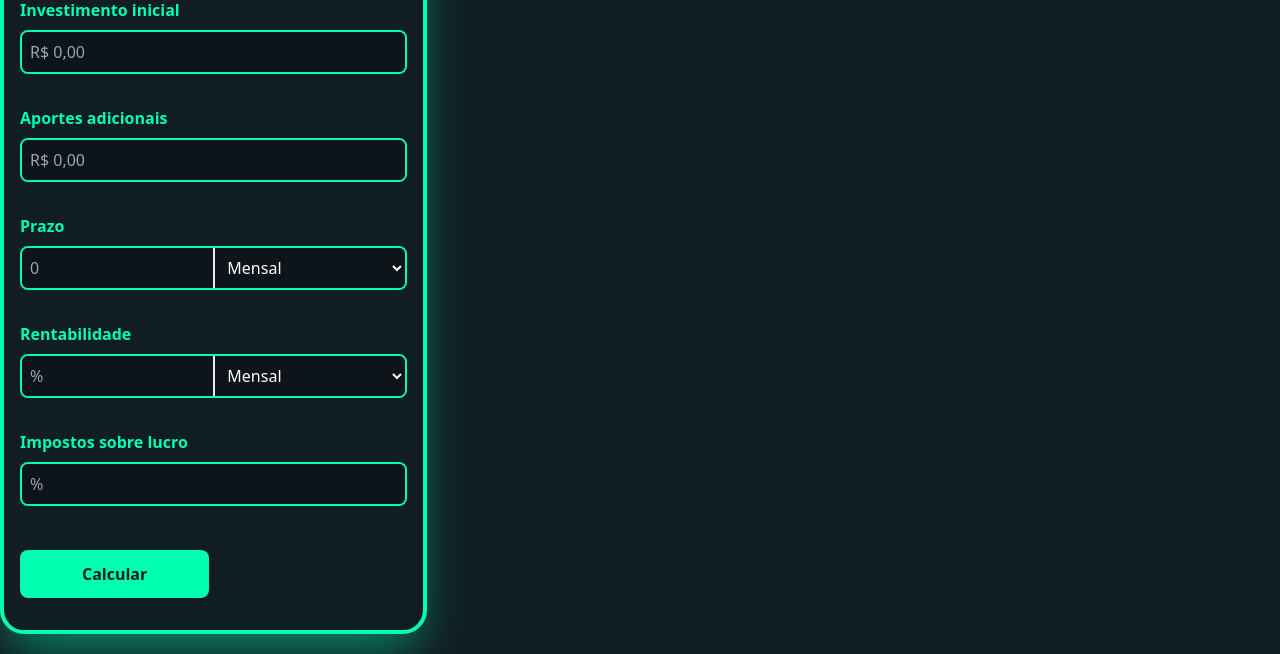
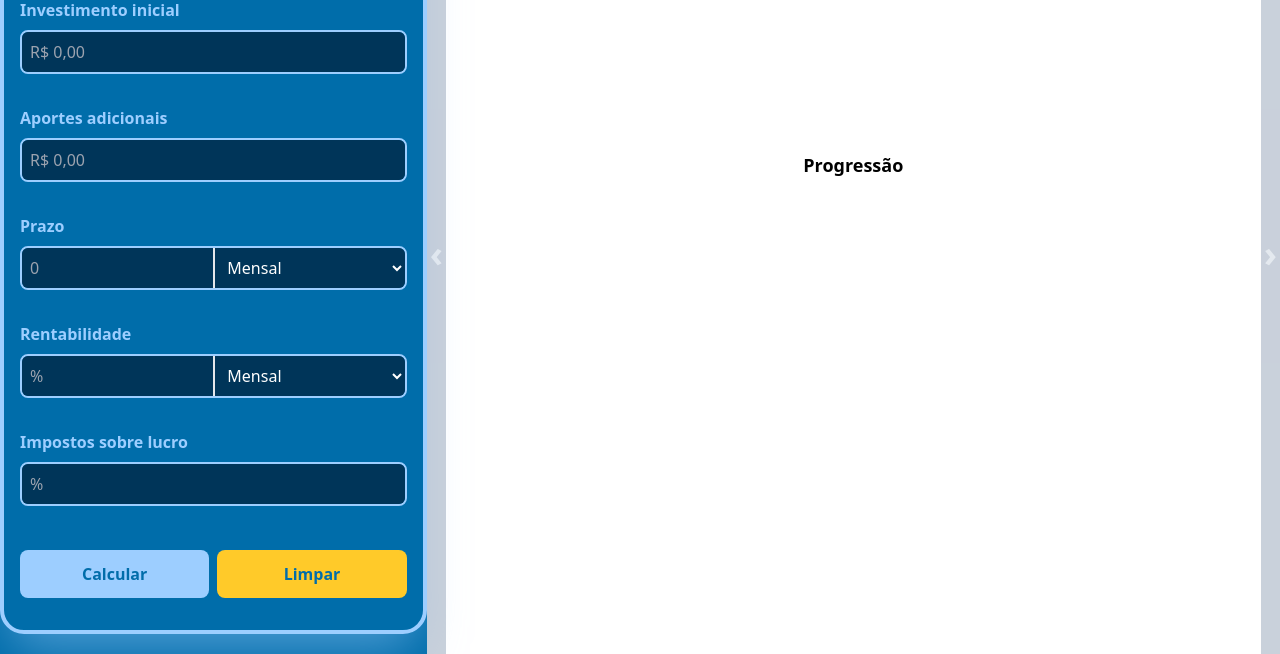
Before and after one commit to willianOliveira-dev/investment-calculator, a website built with Vite: page index.html in a window 1280 px wide. Shown: the part 146-800 px from the top of the page. Built offline with nearby package versions, Linux system fonts and the light colour scheme.

Commit message:
feat(carousel): Cria a estrutura do carrossel e implementa a lógica aos botões.

```diff
--- a/index.html
+++ b/index.html
@@ -7,12 +7,12 @@
     <link rel="stylesheet" href="style.css" />
     <title>Calculadora de Investimento</title>
   </head>
-  <body class="grid grid-cols-3 grid-rows-2 h-[100dvh] bg-rich-bg">
-    <aside class="flex items-center justify-center row-span-2">
+  <body class="grid grid-cols-3 grid-rows-2 h-[100dvh]">
+    <aside class="flex items-center justify-center row-span-2 bg-rich-bg">
       <div
-        class="flex flex-col gap-4 items-center border-4 border-solid rounded-3xl border-rich-neon px-4 py-8 shadow-2xl shadow-rich-neon/50 w-full max-w-lg"
+        class="flex flex-col gap-4 items-center border-4 border-solid rounded-3xl border-rich-highlight px-4 py-8 shadow-2xl shadow-rich-highlight/50 w-full max-w-lg"
       >
-        <h1 class="text-3xl text-rich-neon text-shadow-lg/30 font-bold">
+        <h1 class="text-3xl text-rich-highlight text-shadow-lg/30 font-bold">
           Calculadora de Investimento
         </h1>
         <form
@@ -22,12 +22,12 @@
           <!-- Investimento inicial -->
           <div class="flex flex-col gap-2 min-h-[6.5rem]">
             <label
-              class="text-rich-neon text-base font-bold"
+              class="text-rich-highlight text-base font-bold"
               for="starting-amount"
               >Investimento inicial</label
             >
             <div
-              class="border-2 border-solid border-rich-neon rounded-lg overflow-hidden"
+              class="border-2 border-solid border-rich-highlight rounded-lg overflow-hidden"
             >
               <input
                 class="bg-rich-input p-2 text-rich-text w-full"
@@ -42,12 +42,12 @@
           <!--Aportes adicionais  -->
           <div class="flex flex-col gap-2 min-h-[6.5rem]">
             <label
-              class="text-rich-neon text-base font-bold"
+              class="text-rich-highlight text-base font-bold"
               for="additional-contribution"
               >Aportes adicionais</label
             >
             <div
-              class="border-2 border-solid border-rich-neon rounded-lg overflow-hidden"
+              class="border-2 border-solid border-rich-highlight rounded-lg overflow-hidden"
             >
               <input
                 class="bg-rich-input p-2 text-rich-text w-full"
@@ -60,11 +60,13 @@
           </div>
           <!-- Prazo -->
           <div class="flex flex-col gap-2 min-h-[6.5rem]">
-            <label class="text-rich-neon text-base font-bold" for="time-amount"
+            <label
+              class="text-rich-highlight text-base font-bold"
+              for="time-amount"
               >Prazo</label
             >
             <div
-              class="flex border-2 border-solid border-rich-neon rounded-lg overflow-hidden"
+              class="flex border-2 border-solid border-rich-highlight rounded-lg overflow-hidden"
             >
               <input
                 class="bg-rich-input p-2 text-rich-text w-1/2"
@@ -85,11 +87,13 @@
           </div>
           <!-- Rentabilidade -->
           <div class="flex flex-col gap-2 min-h-[6.5rem]">
-            <label class="text-rich-neon text-base font-bold" for="return-rate"
+            <label
+              class="text-rich-highlight text-base font-bold"
+              for="return-rate"
               >Rentabilidade</label
             >
             <div
-              class="flex border-2 border-solid border-rich-neon rounded-lg overflow-hidden"
+              class="flex border-2 border-solid border-rich-highlight rounded-lg overflow-hidden"
             >
               <input
                 class="bg-rich-input p-2 text-rich-text w-1/2"
@@ -110,11 +114,13 @@
           </div>
           <!-- Imposto sobre lucro -->
           <div class="flex flex-col gap-2 min-h-[6.5rem]">
-            <label class="text-rich-neon text-base font-bold" for="tax-rate"
+            <label
+              class="text-rich-highlight text-base font-bold"
+              for="tax-rate"
               >Impostos sobre lucro</label
             >
             <div
-              class="border-2 border-solid border-rich-neon rounded-lg overflow-hidden"
+              class="border-2 border-solid border-rich-highlight rounded-lg overflow-hidden"
             >
               <input
                 class="bg-rich-input p-2 text-rich-text w-full"
@@ -129,7 +135,7 @@
         </form>
         <div class="flex justify-center gap-2 w-full max-w-md">
           <button
-            class="text-base w-1/2 px-5 py-3 bg-rich-neon rounded-lg font-bold text-rich-bg transition-opacity duration-300 ease-in hover:opacity-75"
+            class="text-base w-1/2 px-5 py-3 bg-rich-highlight rounded-lg font-bold text-rich-bg transition-opacity duration-300 ease-in hover:opacity-75"
             id="calculate-results"
             form="investment-form"
           >
@@ -145,8 +151,27 @@
         </div>
       </div>
     </aside>
-    <main class="row-span-2 col-span-2">
-      <!-- <section id="charts-container" class="h-full px-4 py-8">
+    <main class="row-span-2 col-span-2 overflow-hidden relative">
+      <button
+        id="button-previous"
+        class="absolute w-[1.5vw] text-4xl font-bold cursor-pointer text-slate-300 bg-slate-400 top-0 bottom-0 left-0 opacity-50 hover:opacity-100 z-10"
+      >
+        &#8249;
+      </button>
+      <button
+        id="button-next"
+        class="absolute w-[1.5vw] text-4xl font-bold cursor-pointer text-slate-300 bg-slate-400 top-0 bottom-0 right-0 opacity-50 hover:opacity-100 z-10"
+      >
+        &#8250;
+      </button>
+      <div
+        id="carousel-container"
+        class="flex w-full h-full transition-transform ease-in duration-500"
+      >
+        <section
+          id="charts-container"
+          class="h-full px-4 py-8 basis-full shrink-0"
+        >
           <div class="h-[36%] flex flex-col items-center pb-10">
             <p class="font-bold text-lg">Resultado Final</p>
             <canvas id="final-money-distribution"></canvas>
@@ -155,14 +180,18 @@
             <p class="font-bold text-lg">Progressão</p>
             <canvas id="progression"></canvas>
           </div>
-      </section> -->
-      <section id="table-container" class="h-full overflow-y-auto">
-        <p class="font-bold text-lg text-center text-rich-neon">Resultados Mensais</p>
+        </section>
+        <section
+          id="table-container"
+          class="h-full overflow-y-auto basis-full shrink-0"
+        >
+          <p class="font-bold text-lg text-center">Resultados Mensais</p>
           <table
             id="results-table"
             class="w-full max-h-full border border-separate"
           ></table>
         </section>
+      </div>
     </main>
     <script type="module" src="./main.js" defer></script>
   </body>
--- a/main.js
+++ b/main.js
@@ -6,38 +6,69 @@ const finalMoneyChart = document.getElementById("final-money-distribution");
 const progressionChart = document.getElementById("progression");
 const form = document.getElementById("investment-form");
 const buttonClearElement = document.getElementById("btn-clear-form");
+
 let dougnhutChartReference = {};
 let progressionChartReference = {};
+
+let currentIndex = 0;
+const carouselContainer = document.getElementById("carousel-container");
+const buttonElementPrevious = document.getElementById("button-previous");
+const buttonElementNext = document.getElementById("button-next");
+
+function updateCarousel() {
+  carouselContainer.style.transform = `translate(-${currentIndex * 100}%)`;
+}
+
+function buttonNext() {
+  if (currentIndex < carouselContainer.children.length - 1) {
+    currentIndex++;
+    updateCarousel();
+  }
+}
+
+function buttonPrevious() {
+  if (currentIndex > 0) {
+    currentIndex--;
+    updateCarousel();
+  }
+}
+
+buttonElementNext.addEventListener("click", buttonNext);
+buttonElementPrevious.addEventListener("click", buttonPrevious);
 
 const columnsArray = [
   { columnLabel: "Mês", accessor: "month" },
   {
     columnLabel: "Total Investido",
     accessor: "investedAmount",
-    format: (info) => formatCurrency(info),
+    format: (info) => formatCurrencyToTable(info),
   },
   {
     columnLabel: "Rendimento Mensal",
     accessor: "interestReturns",
-    format: (info) => formatCurrency(info),
+    format: (info) => formatCurrencyToTable(info),
   },
   {
     columnLabel: "Rendimento Total",
     accessor: "totalInterestReturns",
-    format: (info) => formatCurrency(info),
+    format: (info) => formatCurrencyToTable(info),
   },
   {
     columnLabel: "Quantia Total",
     accessor: "totalAmount",
-    format: (info) => formatCurrency(info),
+    format: (info) => formatCurrencyToTable(info),
   },
 ];
 
-function formatCurrency(value) {
+function formatCurrencyToTable(value) {
   return value.toLocaleString("pt-BR", {
     style: "currency",
     currency: "BRL",
   });
+}
+
+function formatCurrencyToChart(value) {
+  return value.toFixed(2);
 }
 
 function isObjectEmpty(obj) {
@@ -84,26 +115,22 @@ function renderProgression(e) {
 
   const finalInvestementObject = returnsArray[returnsArray.length - 1];
 
-  /*dougnhutChartReference = new Chart(finalMoneyChart, {
+  dougnhutChartReference = new Chart(finalMoneyChart, {
     type: "doughnut",
     data: {
       labels: ["Total Investido", "Rendimento", "Imposto"],
       datasets: [
         {
           data: [
-            formatCurrency(finalInvestementObject.investedAmount),
-            formatCurrency(
+            formatCurrencyToChart(finalInvestementObject.investedAmount),
+            formatCurrencyToChart(
               finalInvestementObject.totalInterestReturns * (1 - taxRate / 100)
             ),
-            formatCurrency(
+            formatCurrencyToChart(
               finalInvestementObject.totalInterestReturns * (taxRate / 100)
             ),
           ],
-          backgroundColor: [
-            "rgb(0, 51, 102)",
-            "rgb(0,255, 174)",
-            "rgb(255, 255, 1)",
-          ],
+          backgroundColor: ["#28bfe4", "#80c769", "#e8a726"],
           hoverOffset: 4,
         },
       ],
@@ -118,16 +145,16 @@ function renderProgression(e) {
         {
           label: "Total Investido",
           data: returnsArray.map((investmentObject) =>
-            formatCurrency(investmentObject.investedAmount)
+            formatCurrencyToChart(investmentObject.investedAmount)
           ),
-          backgroundColor: "rgb(0, 51, 102)",
+          backgroundColor: "#28bfe4",
         },
         {
           label: "Retorno de Insvestimento",
           data: returnsArray.map((investmentObject) =>
-            formatCurrency(investmentObject.interestReturns)
+            formatCurrencyToChart(investmentObject.interestReturns)
           ),
-          backgroundColor: "rgb(0,255, 174)",
+          backgroundColor: "#80c769",
         },
       ],
     },
@@ -143,7 +170,6 @@ function renderProgression(e) {
       },
     },
   });
-  */
 
   createTable(columnsArray, returnsArray, "results-table");
 }
--- a/src/table.js
+++ b/src/table.js
@@ -33,7 +33,7 @@ function createTableHeader(tableReference, columnsArray) {
   const tableHeaderReference =
     document.querySelector("thead") ?? createTheadElement(tableReference);
   const headerRow = document.createElement("tr");
-  ["bg-rich-neon", "text-rich-input", "sticky", "top-0"].forEach((cssClass) =>
+  ["bg-rich-input", "text-rich-text", "sticky", "top-0"].forEach((cssClass) =>
     headerRow.classList.add(cssClass)
   );
   for (const columnArrayObject of columnsArray) {
@@ -57,9 +57,7 @@ function createTableBody(tableReference, tableItems, columnsArray) {
     const tableRow = document.createElement("tr");
 
     if (itemIndex % 2 !== 0) {
-      tableRow.classList.add("bg-rich-input", "text-rich-neon");
-    } else {
-      tableRow.classList.add("text-rich-text");
+      tableRow.classList.add("bg-rich-highlight");
     }
 
     for (const tableColumn of columnsArray) {
--- a/tailwind.config.js
+++ b/tailwind.config.js
@@ -5,11 +5,11 @@ export default {
     extend: {
       colors: {
         rich: {
-          bg: "#101d25",
-          neon: "#00ffae",
-          gold: " bg-rich-bg",
+          bg: "#006DAA",
+          highlight: "#9DCEFF",
+          gold: "#ffca29",
           hoverGold: "#ffca28",
-          input: "#0d141a",
+          input: "#003559",
           text: "#ffffff",
         },
       },
```
Lines whose indentation alone changed are shown as unchanged.
